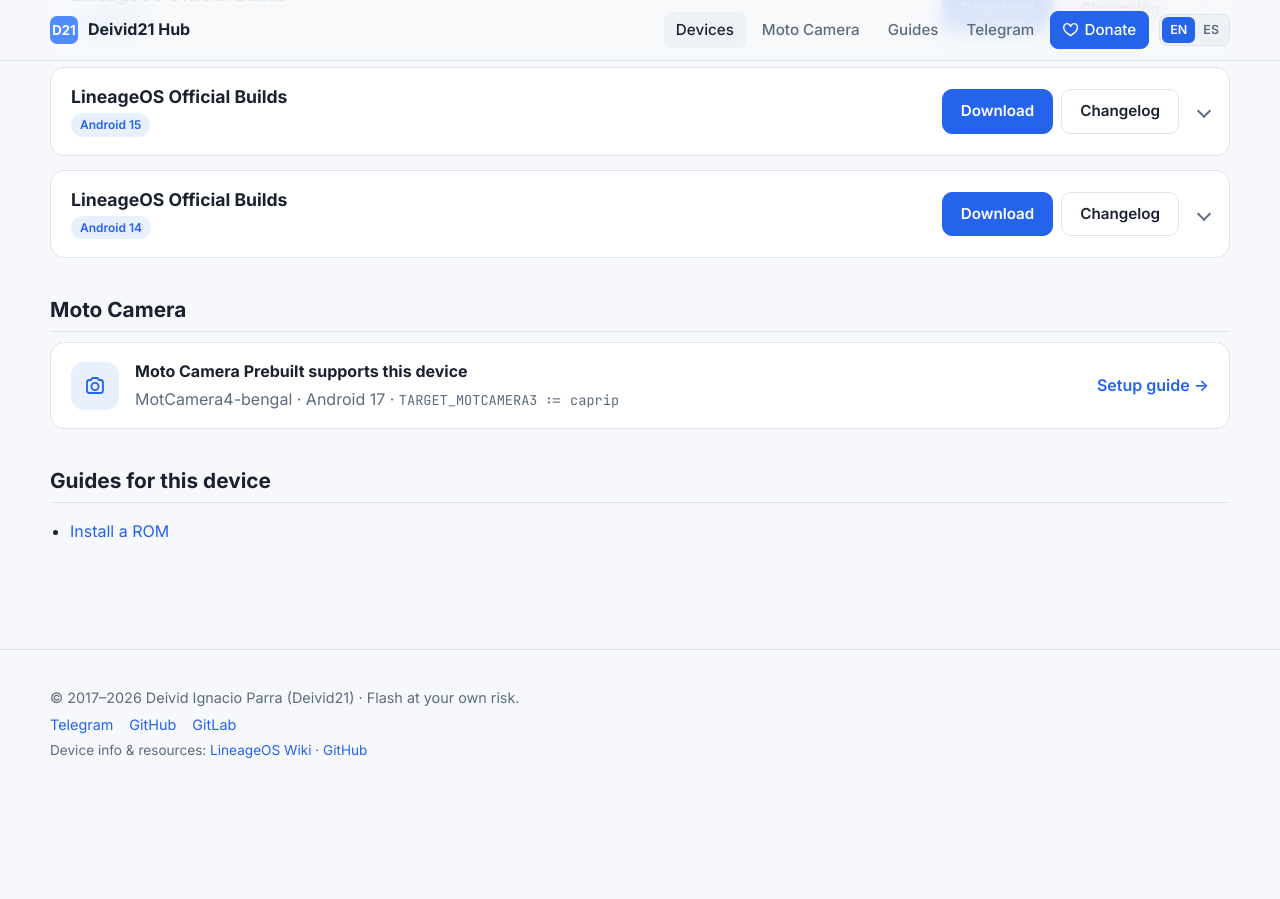
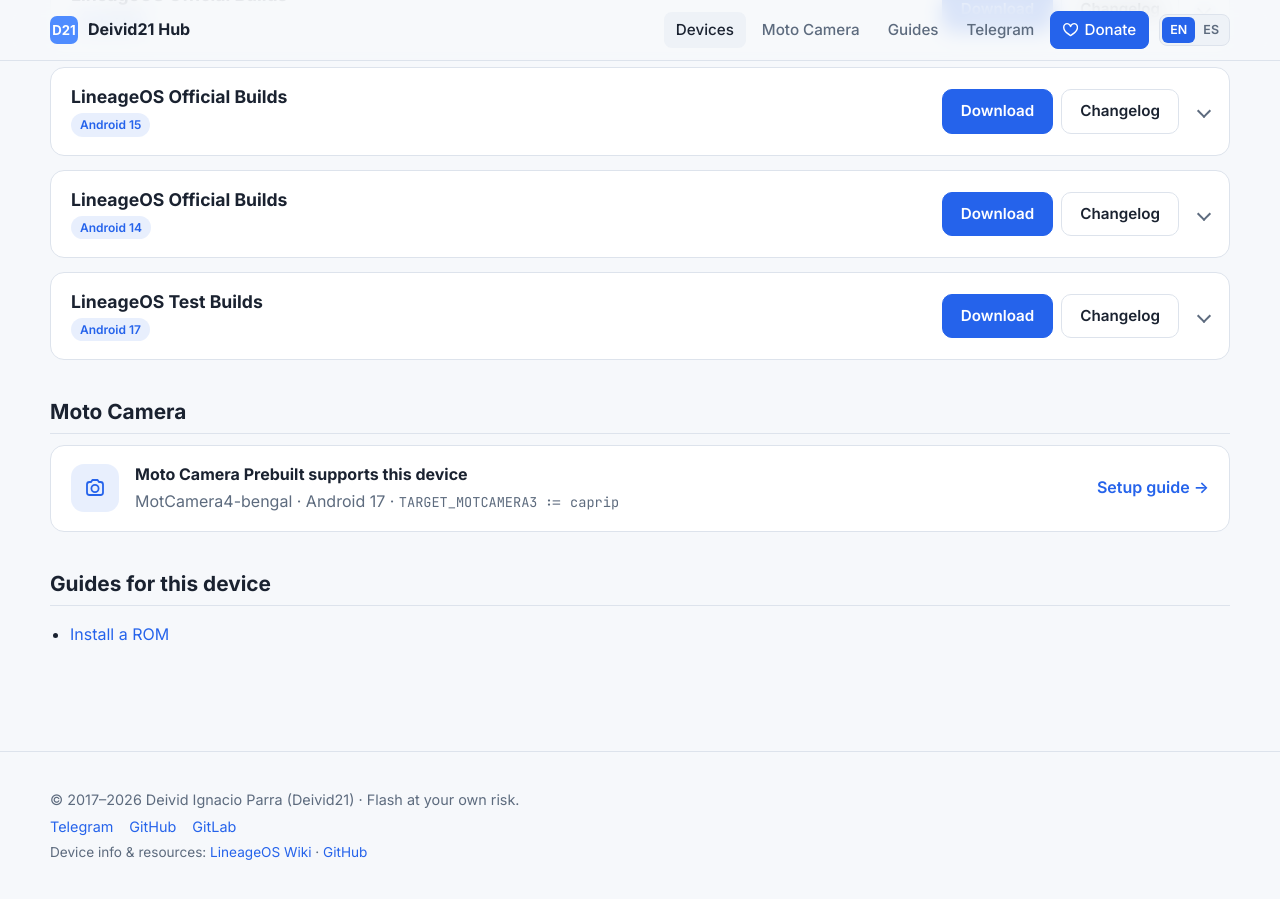
Before and after one commit to Deivid21/deivid21.github.io, a Jekyll site: the page built from _devices/caprip.md, in a window 1280 px wide and 900 px high, scrolled down 764 px. Built offline with Jekyll 4.4.1, drawn with Linux system fonts in a browser that asks for light colours; before the commit the page ends 1562 px from its top, so only the background shows below that; part of the change alters nothing that is shown.

Commit message:
feat: add caprip LineageOS 24.0 test build
Co-Authored-By: Claude Opus 5.5 <noreply@anthropic.com>

```diff
--- a/_devices/caprip.md
+++ b/_devices/caprip.md
@@ -20,6 +20,32 @@ roms:
     # version: ""
     # status: active      # active | discontinued
     # date: 2026-11-03
+  - name: LineageOS
+    type: test
+    android: 17
+    version: "24.0"
+    status: active
+    date: 2026-11-08
+    download: https://github.com/Deivid21/RELEASES/releases/download/lineage-24.0-20261108-UNOFFICIAL-caprip/lineage-24.0-20261108-UNOFFICIAL-caprip.zip
+    changelog: https://github.com/Deivid21/RELEASES/releases/tag/lineage-24.0-20261108-UNOFFICIAL-caprip
+    sha256: "4f8370d6d00eafc6ea6f5ff78c68c7e5aa5cf7c754099b5466404cd3e519d48b"
+    filesize: "1.32 GB"
+    security_patch: November 2026
+    gapps: false
+    forum: https://xdaforums.com/t/rom-17-official-lineageos-24-0-for-moto-g30-caprip.4808041/
+    files:
+      - name: boot.img
+        url: https://github.com/Deivid21/RELEASES/releases/download/lineage-24.0-20261108-UNOFFICIAL-caprip/boot.img
+      - name: dtbo.img
+        url: https://github.com/Deivid21/RELEASES/releases/download/lineage-24.0-20261108-UNOFFICIAL-caprip/dtbo.img
+      - name: vbmeta.img
+        url: https://github.com/Deivid21/RELEASES/releases/download/lineage-24.0-20261108-UNOFFICIAL-caprip/vbmeta.img
+      - name: vbmeta_system.img
+        url: https://github.com/Deivid21/RELEASES/releases/download/lineage-24.0-20261108-UNOFFICIAL-caprip/vbmeta_system.img
+      - name: vendor_boot.img
+        url: https://github.com/Deivid21/RELEASES/releases/download/lineage-24.0-20261108-UNOFFICIAL-caprip/vendor_boot.img
+    notes: "Test build: November 2026 security patch, SELinux set to permissive, Linux kernel 4.19.325-cip136 and a fix for the screen sometimes staying black and not turning off properly after locking. Also EROFS filesystem, odm partition, higher dalvik-heap limits, blurs available (off by default) and Moto Camera 4 built from prebuilt source."
+    notes_es: "Build de prueba: parche de seguridad de noviembre de 2026, SELinux en permissive, kernel Linux 4.19.325-cip136 y corrección de la pantalla que a veces quedaba en negro y no se apagaba bien al bloquear. Además: sistema de archivos EROFS, partición odm, límites de dalvik-heap más altos, blurs disponibles (desactivados por defecto) y Moto Camera 4 compilada desde prebuilts."
   - name: LineageOS
     archived: true
     android: 16
```
